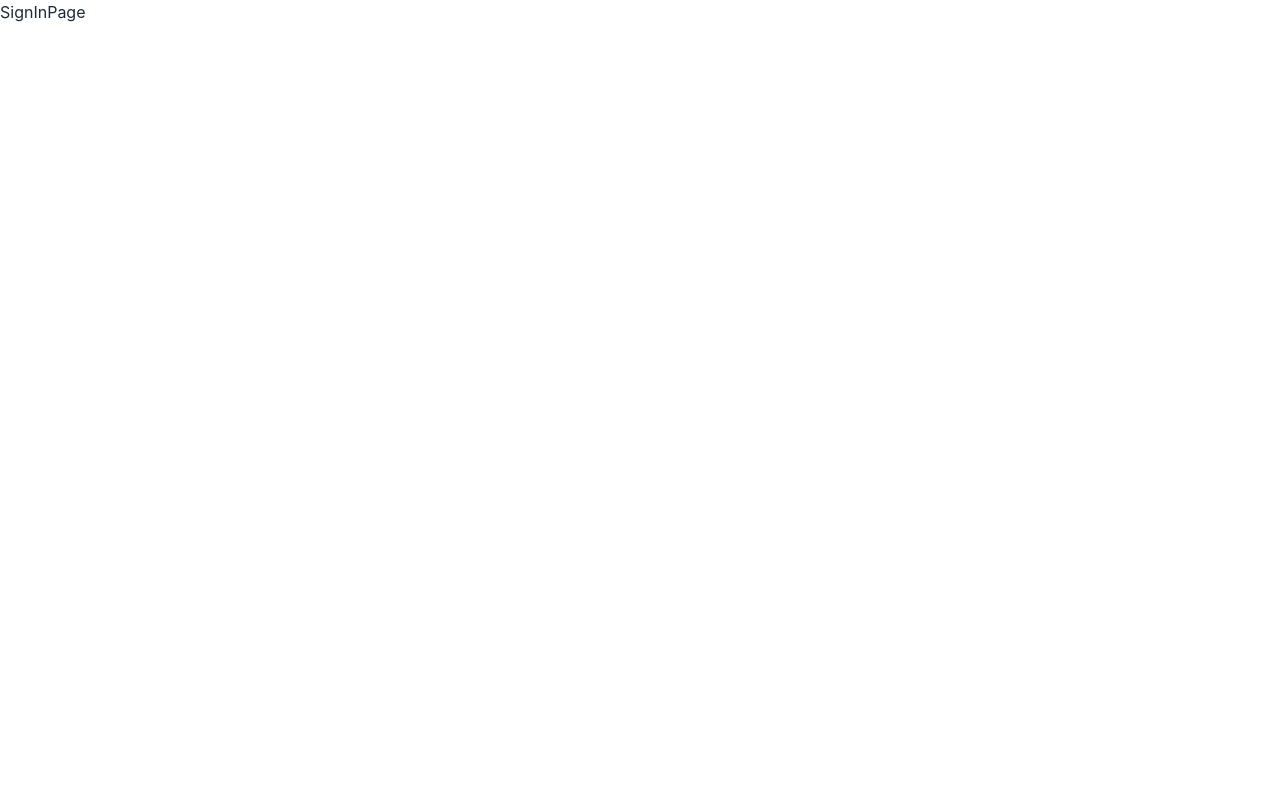
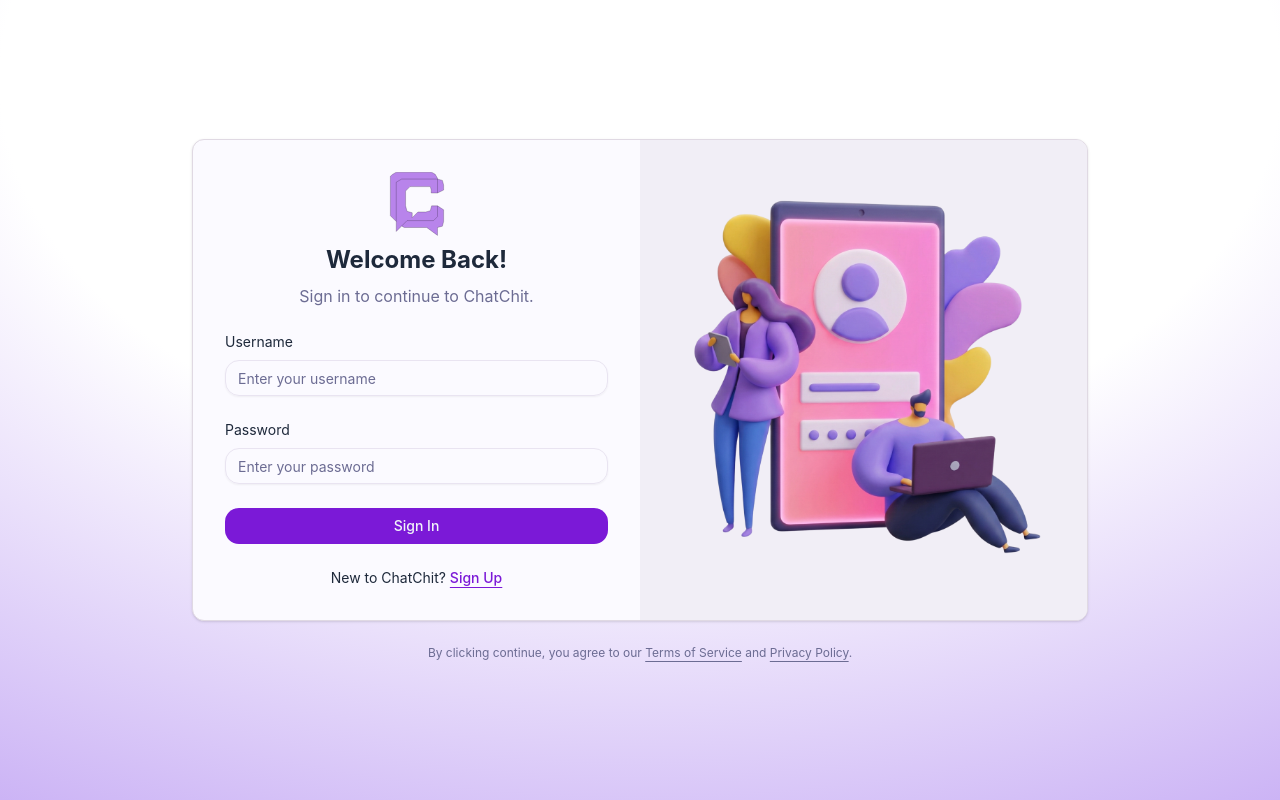
Before and after one commit to tanphat0226/ChatChit, a React (Vite) app in the folder frontend/: page /signin in a window 1280 px wide. Built offline with nearby package versions, Linux system fonts and the light colour scheme.

Commit message:
feat: add sign-in and sign-up form components with validation

```diff
--- /dev/null
+++ b/frontend/src/components/auth/signin-form.tsx
@@ -0,0 +1,148 @@
+import { cn } from '@/lib/utils'
+import { Button } from '@/components/ui/button'
+import { Card, CardContent } from '@/components/ui/card'
+import { Link } from 'react-router'
+import { z } from 'zod'
+import { Input } from '@/components/ui/input'
+import { useForm } from 'react-hook-form'
+import { zodResolver } from '@hookform/resolvers/zod'
+
+const SignInSchema = z.object({
+	username: z.string().min(3, 'Username must be at least 3 characters long'),
+	password: z.string().min(6, 'Password must be at least 6 characters long'),
+})
+
+type SignInFormValues = z.infer<typeof SignInSchema>
+
+export function SignInForm({
+	className,
+	...props
+}: React.ComponentProps<'div'>) {
+	const {
+		register,
+		handleSubmit,
+		formState: { errors, isSubmitting },
+	} = useForm<SignInFormValues>({
+		resolver: zodResolver(SignInSchema),
+	})
+
+	const onSubmit = (data: SignInFormValues) => {
+		console.log(data)
+	}
+
+	return (
+		<div className={cn('flex flex-col gap-6', className)} {...props}>
+			<Card className='overflow-auto p-0 border-border'>
+				<CardContent className='grid p-0 md:grid-cols-2'>
+					<form
+						className='p-6 md:p-8'
+						onSubmit={handleSubmit(onSubmit)}
+					>
+						<div className='flex flex-col gap-6 '>
+							{/* Header */}
+							<div className='flex flex-col items-center text-center gap-2'>
+								<Link
+									to='/'
+									className='mx-auto block w-fit text-center'
+								>
+									<img
+										src='./logo.svg'
+										alt='ChatChit Logo'
+										className='w-16 h-16'
+									/>
+								</Link>
+								<h1 className='text-2xl font-bold'>
+									Welcome Back!
+								</h1>
+								<p className='text-balance text-muted-foreground'>
+									Sign in to continue to ChatChit.
+								</p>
+							</div>
+
+							{/* Username */}
+							<div className='flex flex-col gap-3'>
+								<div className='space-y-2'>
+									<label
+										htmlFor='username'
+										className='block text-sm'
+									>
+										Username
+									</label>
+									<Input
+										id='username'
+										type='text'
+										placeholder='Enter your username'
+										className='w-full'
+										{...register('username')}
+									/>
+
+									{errors.username && (
+										<p className='text-destructive text-sm'>
+											{errors.username.message}
+										</p>
+									)}
+								</div>
+							</div>
+
+							{/* Password */}
+							<div className='flex flex-col gap-3'>
+								<div className='space-y-2'>
+									<label
+										htmlFor='password'
+										className='block text-sm'
+									>
+										Password
+									</label>
+									<Input
+										id='password'
+										type='password'
+										placeholder='Enter your password'
+										className='w-full'
+										{...register('password')}
+									/>
+
+									{errors.password && (
+										<p className='text-destructive text-sm'>
+											{errors.password.message}
+										</p>
+									)}
+								</div>
+							</div>
+
+							{/* Sign In Button */}
+							<Button
+								type='submit'
+								className='w-full'
+								disabled={isSubmitting}
+							>
+								Sign In
+							</Button>
+
+							<div className='text-center text-sm'>
+								New to ChatChit?{' '}
+								<Link
+									to='/signup'
+									className='font-medium text-primary underline underline-offset-4 hover:text-primary-glow'
+								>
+									Sign Up
+								</Link>
+							</div>
+						</div>
+					</form>
+					<div className='bg-muted relative hidden md:block'>
+						<img
+							src='/placeholder.png'
+							alt='Image'
+							className='absolute top-1/2 -translate-y-1/2 object-cover'
+						/>
+					</div>
+				</CardContent>
+			</Card>
+			<div className='px-6 text-center text-xs text-balance *:[a]:hover:text-primary text-muted-foreground *:[a]:underline *:[a]:underline-offset-4'>
+				By clicking continue, you agree to our{' '}
+				<a href='#'>Terms of Service</a> and{' '}
+				<a href='#'>Privacy Policy</a>.
+			</div>
+		</div>
+	)
+}
--- a/frontend/src/components/signup-form.tsx
+++ b/frontend/src/components/auth/signup-form.tsx
@@ -2,21 +2,67 @@
 import { Button } from '@/components/ui/button'
 import { Card, CardContent } from '@/components/ui/card'
 import { Link } from 'react-router'
+import { z } from 'zod'
+import { Input } from '@/components/ui/input'
+import { useForm } from 'react-hook-form'
+import { zodResolver } from '@hookform/resolvers/zod'
 
-import { Input } from '@/components/ui/input'
+const SignUpSchema = z
+	.object({
+		firstName: z.string().min(1, 'First name is required'),
+		lastName: z.string().min(1, 'Last name is required'),
+		username: z
+			.string()
+			.min(3, 'Username must be at least 3 characters long'),
+		email: z.email('Invalid email address'),
+		password: z
+			.string()
+			.min(6, 'Password must be at least 6 characters long'),
+		confirmPassword: z.string().min(6, 'Please confirm your password'),
+	})
+	.refine((data) => data.password === data.confirmPassword, {
+		message: 'Passwords do not match',
+		path: ['confirmPassword'],
+	})
+
+type SignUpFormValues = z.infer<typeof SignUpSchema>
 
 export function SignupForm({
 	className,
 	...props
 }: React.ComponentProps<'div'>) {
+	const {
+		register,
+		handleSubmit,
+		formState: { errors, isSubmitting },
+	} = useForm<SignUpFormValues>({
+		resolver: zodResolver(SignUpSchema),
+	})
+
+	const onSubmit = (data: SignUpFormValues) => {
+		const { firstName, lastName, username, email, password } = data
+		const signupData = {
+			firstName,
+			lastName,
+			username,
+			email,
+			password,
+		}
+
+		console.log(signupData)
+	}
+
 	return (
 		<div className={cn('flex flex-col gap-6', className)} {...props}>
-			<Card className='overflow-hidden p-0 border-border '>
+			<Card className='overflow-auto p-0 border-border'>
 				<CardContent className='grid p-0 md:grid-cols-2'>
-					<form className='p-6 md:p-8'>
+					<form
+						className='p-6 md:p-8'
+						onSubmit={handleSubmit(onSubmit)}
+					>
 						<div className='flex flex-col gap-6 '>
 							{/* Header */}
-							<div className='flex flex-col items-center text-center gap-2 mb-2'>
+							<div className='flex flex-col items-center text-center gap-2'>
 								<Link
 									to='/'
 									className='mx-auto block w-fit text-center'
@@ -24,10 +70,10 @@
 									<img
 										src='./logo.svg'
 										alt='ChatChit Logo'
-										className='scale-50 -mt-8'
+										className='w-16 h-16'
 									/>
 								</Link>
-								<h1 className='text-2xl font-bold -mt-8'>
+								<h1 className='text-2xl font-bold'>
 									Create your ChatChit Account
 								</h1>
 								<p className='text-balance text-muted-foreground'>
@@ -49,9 +95,14 @@
 										type='text'
 										placeholder='Ryan'
 										className='w-full'
+										{...register('firstName')}
 									/>
 
-									{/* TODO: Handle error message */}
+									{errors.firstName && (
+										<p className='text-destructive text-sm'>
+											{errors.firstName.message}
+										</p>
+									)}
 								</div>
 								<div className='space-y-2'>
 									<label
@@ -65,8 +116,14 @@
 										type='text'
 										placeholder='Pham'
 										className='w-full'
+										{...register('lastName')}
 									/>
-									{/* TODO: Handle error message */}
+
+									{errors.lastName && (
+										<p className='text-destructive text-sm'>
+											{errors.lastName.message}
+										</p>
+									)}
 								</div>
 							</div>
 
@@ -84,9 +141,14 @@
 										type='text'
 										placeholder='Enter your username'
 										className='w-full'
+										{...register('username')}
 									/>
 
-									{/* TODO: Handle error message */}
+									{errors.username && (
+										<p className='text-destructive text-sm'>
+											{errors.username.message}
+										</p>
+									)}
 								</div>
 							</div>
 
@@ -104,9 +166,14 @@
 										type='text'
 										placeholder='Enter your email'
 										className='w-full'
+										{...register('email')}
 									/>
 
-									{/* TODO: Handle error message */}
+									{errors.email && (
+										<p className='text-destructive text-sm'>
+											{errors.email.message}
+										</p>
+									)}
 								</div>
 							</div>
 
@@ -124,14 +191,48 @@
 										type='password'
 										placeholder='Enter your password'
 										className='w-full'
+										{...register('password')}
 									/>
 
-									{/* TODO: Handle error message */}
+									{errors.password && (
+										<p className='text-destructive text-sm'>
+											{errors.password.message}
+										</p>
+									)}
+								</div>
+							</div>
+
+							{/* Confirm Password */}
+							<div className='flex flex-col gap-3'>
+								<div className='space-y-2'>
+									<label
+										htmlFor='confirmPassword'
+										className='block text-sm'
+									>
+										Confirm Password
+									</label>
+									<Input
+										id='confirmPassword'
+										type='password'
+										placeholder='Confirm your password'
+										className='w-full'
+										{...register('confirmPassword')}
+									/>
+
+									{errors.confirmPassword && (
+										<p className='text-destructive text-sm'>
+											{errors.confirmPassword.message}
+										</p>
+									)}
 								</div>
 							</div>
 
 							{/* Sign Up Button */}
-							<Button type='submit' className='w-full'>
+							<Button
+								type='submit'
+								className='w-full'
+								disabled={isSubmitting}
+							>
 								Sign Up
 							</Button>
 
--- a/frontend/src/pages/SignInPage.tsx
+++ b/frontend/src/pages/SignInPage.tsx
@@ -1,7 +1,13 @@
-import React from 'react'
+import { SignInForm } from '@/components/auth/signin-form'
 
 const SignInPage = () => {
-	return <div>SignInPage</div>
+	return (
+		<div className='bg-muted flex min-h-svh flex-col items-center justify-center p-6 md:p-10 relative inset-0 z-0 bg-gradient-purple overflow-auto'>
+			<div className='w-full max-w-sm md:max-w-4xl'>
+				<SignInForm />
+			</div>
+		</div>
+	)
 }
 
 export default SignInPage
--- a/frontend/src/pages/SignUpPage.tsx
+++ b/frontend/src/pages/SignUpPage.tsx
@@ -1,8 +1,8 @@
-import { SignupForm } from '@/components/signup-form'
+import { SignupForm } from '@/components/auth/signup-form'
 
 const SignUpPage = () => {
 	return (
-		<div className='bg-muted flex min-h-svh flex-col items-center justify-center p-6 md:p-10'>
+		<div className='bg-muted flex min-h-svh flex-col items-center justify-center p-6 md:p-10 relative inset-0 z-0 bg-gradient-purple overflow-auto'>
 			<div className='w-full max-w-sm md:max-w-4xl'>
 				<SignupForm />
 			</div>
```
